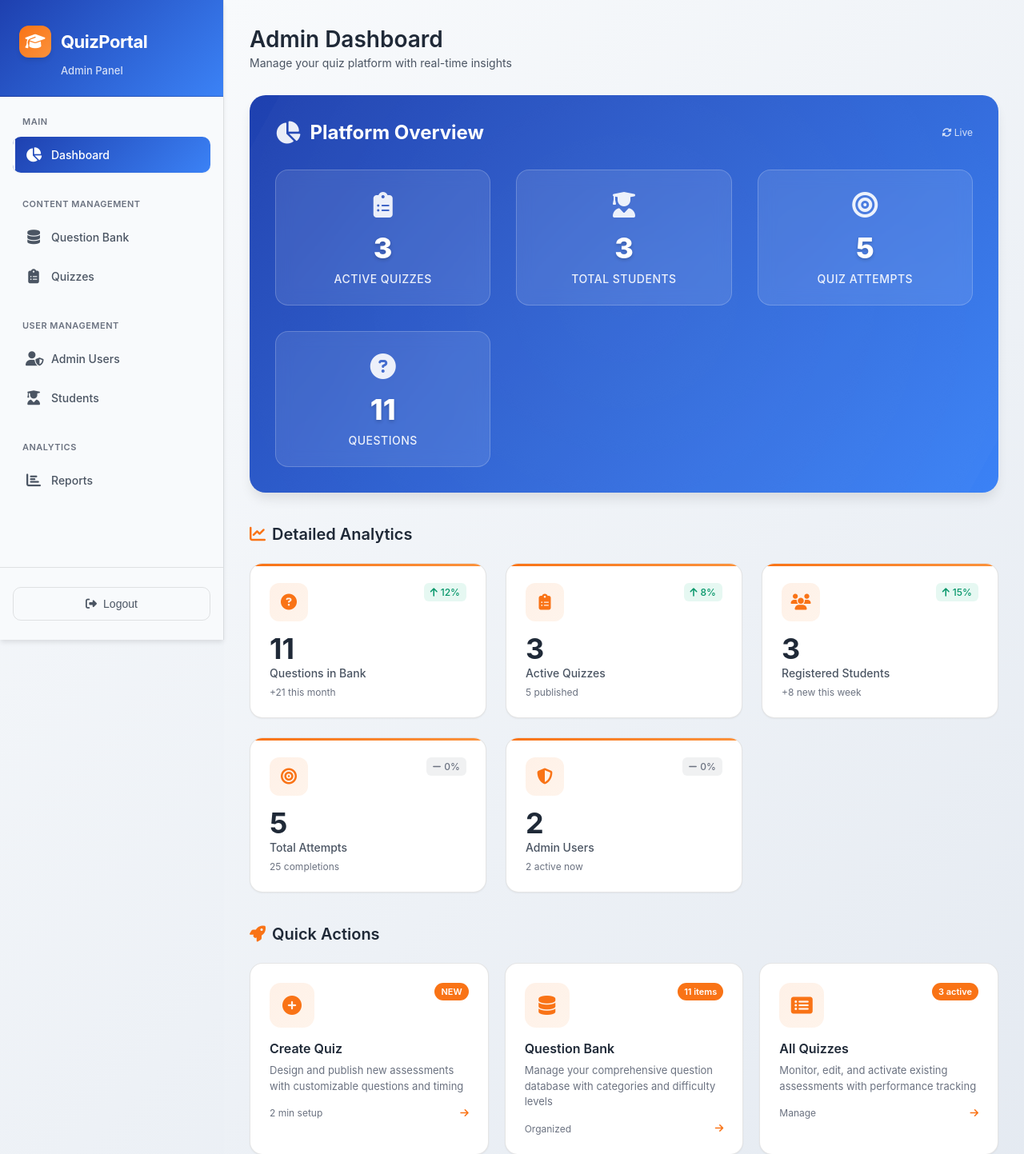
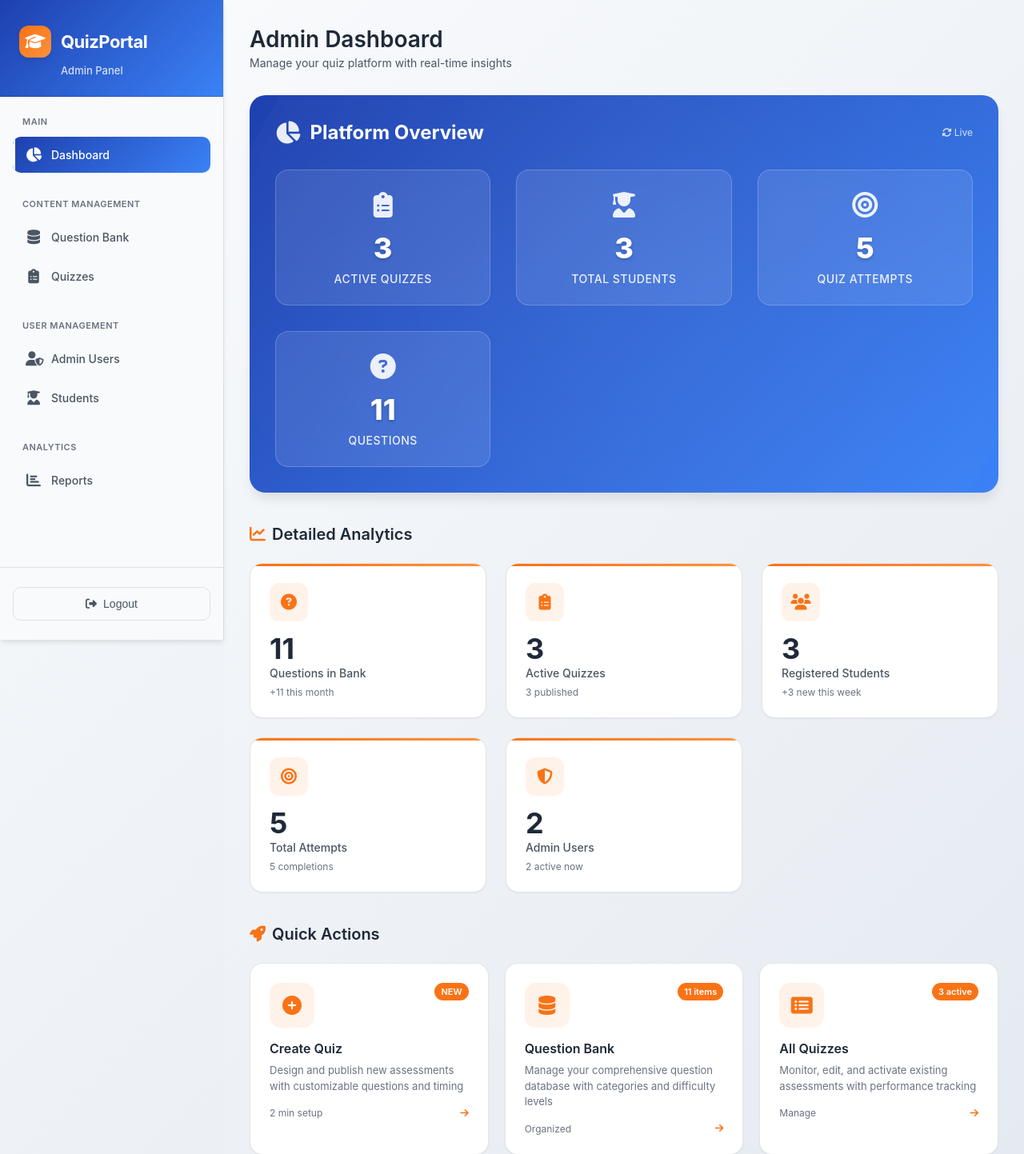
Before and after one commit to IhsanMubarak18/Quizapp, a Django app: page /admin-panel/ in a window 1280 px wide. Shown: the top 1443 px of the page at 80% size. Run offline with Django 3.2, Linux system fonts and the light colour scheme; a user stored in the database is signed in; data comes from the database, SQL or seed files in the repository.

Commit message:
some feature changed

```diff
--- a/video_app/templates/admin_panel/dashboard.html
+++ b/video_app/templates/admin_panel/dashboard.html
@@ -531,14 +531,14 @@
             <div class="stat-icon-wrapper">
                 <i class="fas fa-question-circle stat-icon"></i>
             </div>
-            <div class="stat-trend up">
+            {% comment %} <div class="stat-trend up">
                 <i class="fas fa-arrow-up"></i>
                 12%
-            </div>
+            </div> {% endcomment %}
         </div>
         <div class="stat-value">{{ total_questions }}</div>
         <div class="stat-label">Questions in Bank</div>
-        <div class="stat-change">+{{ total_questions|add:"10" }} this month</div>
+        <div class="stat-change">+{{ total_questions|add:"0" }} this month</div>
     </div>
 
     <div class="stat-card">
@@ -546,14 +546,14 @@
             <div class="stat-icon-wrapper">
                 <i class="fas fa-clipboard-list stat-icon"></i>
             </div>
-            <div class="stat-trend up">
+            {% comment %} <div class="stat-trend up">
                 <i class="fas fa-arrow-up"></i>
                 8%
-            </div>
+            </div> {% endcomment %}
         </div>
         <div class="stat-value">{{ total_quizzes }}</div>
         <div class="stat-label">Active Quizzes</div>
-        <div class="stat-change">{{ total_quizzes|add:"2" }} published</div>
+        <div class="stat-change">{{ total_quizzes|add:"0" }} published</div>
     </div>
 
     <div class="stat-card">
@@ -561,14 +561,14 @@
             <div class="stat-icon-wrapper">
                 <i class="fas fa-users stat-icon"></i>
             </div>
-            <div class="stat-trend up">
+            {% comment %} <div class="stat-trend up">
                 <i class="fas fa-arrow-up"></i>
                 15%
-            </div>
+            </div> {% endcomment %}
         </div>
         <div class="stat-value">{{ total_students }}</div>
         <div class="stat-label">Registered Students</div>
-        <div class="stat-change">+{{ total_students|add:"5" }} new this week</div>
+        <div class="stat-change">+{{ total_students|add:"0" }} new this week</div>
     </div>
 
     <div class="stat-card">
@@ -576,14 +576,14 @@
             <div class="stat-icon-wrapper">
                 <i class="fas fa-bullseye stat-icon"></i>
             </div>
-            <div class="stat-trend neutral">
+            {% comment %} <div class="stat-trend neutral">
                 <i class="fas fa-minus"></i>
                 0%
-            </div>
+            </div> {% endcomment %}
         </div>
         <div class="stat-value">{{ total_attempts }}</div>
         <div class="stat-label">Total Attempts</div>
-        <div class="stat-change">{{ total_attempts|add:"20" }} completions</div>
+        <div class="stat-change">{{ total_attempts|add:"0" }} completions</div>
     </div>
 
     {% if request.user.is_superuser %}
@@ -592,10 +592,10 @@
             <div class="stat-icon-wrapper">
                 <i class="fas fa-shield-alt stat-icon"></i>
             </div>
-            <div class="stat-trend neutral">
+            {% comment %} <div class="stat-trend neutral">
                 <i class="fas fa-minus"></i>
                 0%
-            </div>
+            </div> {% endcomment %}
         </div>
         <div class="stat-value">{{ total_admin_users }}</div>
         <div class="stat-label">Admin Users</div>
--- a/video_app/templates/admin_panel/quiz_questions.html
+++ b/video_app/templates/admin_panel/quiz_questions.html
@@ -332,8 +332,7 @@
                                 Edit
                             </a>
                             <a href="{% url 'video_app:admin_remove_question_from_quiz' quiz.id qq.question.id %}"
-                               class="btn btn-sm btn-danger"
-                               onclick="return confirm('Remove this question from the quiz?')">
+                               class="btn btn-sm btn-danger">
                                 <i class="fas fa-times"></i>
                             </a>
                         </div>
```
Also changed, not shown: video_app/templates/student/quiz_result.html (+6 -6 lines).
